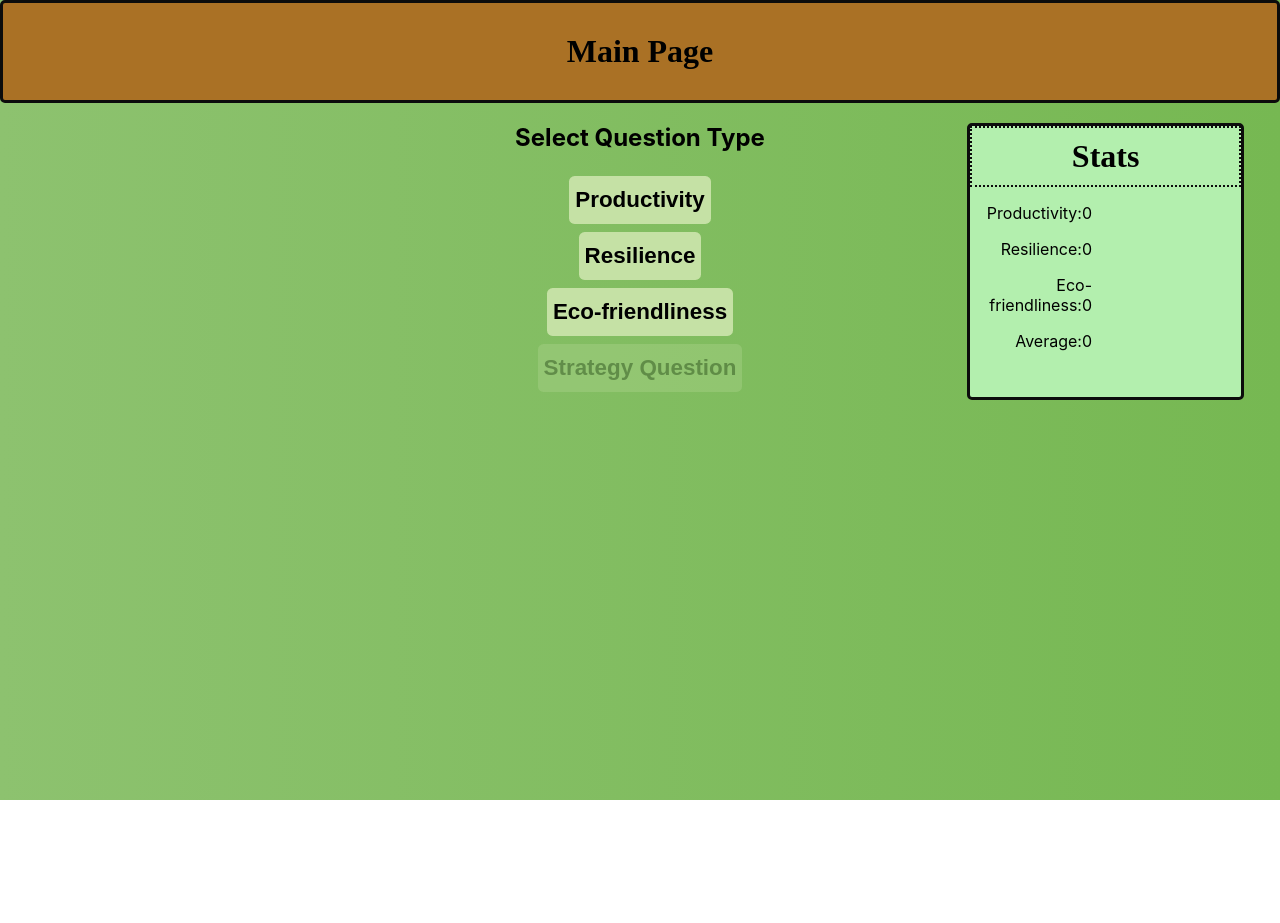
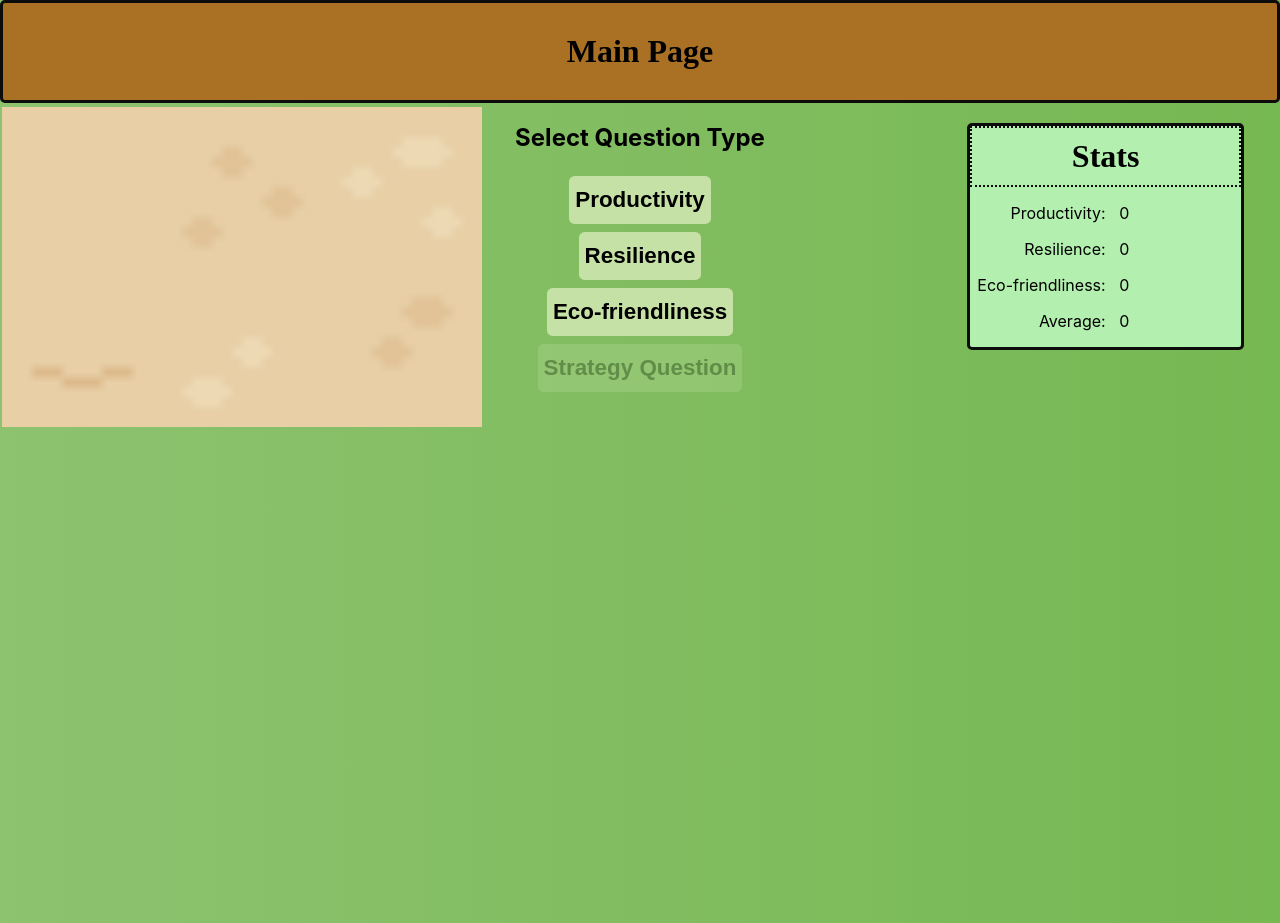
Before and after one commit to waymondrang/treevia, a React (Create React App) app: page / in a window 1280 px wide. Built offline with nearby package versions, Linux system fonts and the light colour scheme.

Commit message:
Added Farm component

```diff
--- /dev/null
+++ b/src/Farm.css
@@ -0,0 +1,7 @@
+.farm{
+    position: absolute;
+    margin-top: 10% ;
+    margin-left: 17%;
+    text-align: left;
+    scale: 1000%;
+  }
--- /dev/null
+++ b/src/Farm.jsx
@@ -0,0 +1,21 @@
+import "./Farm.css";
+import React, { Component } from 'react';
+
+class Farm extends Component{
+  constructor(props) {
+    super(props);
+    this.state = {
+        sprite: "/images/Tilled Dirt.png",
+    };
+  }
+    render(){
+        return (
+            <body>
+            <img class="farm" src={this.state.sprite} alt="the farm in its basic state"></img>
+            </body>
+        );
+    }
+}
+
+
+export default Farm;
--- a/src/MainPage.css
+++ b/src/MainPage.css
@@ -1,7 +1,7 @@
 .MainPage {
-  text-align: center;
+
   width: 100%;
-  height: 100vh;
+  height: 100%;
   background: #76b852;
   /* fallback for old browsers */
   background: -webkit-linear-gradient(to right, #8DC26F, #76b852);
@@ -10,6 +10,7 @@
   /* W3C, IE 10+/ Edge, Firefox 16+, Chrome 26+, Opera 12+, Safari 7+ */
 }
   .MainPage h1{
+    text-align: center;
     margin: 0;
     background-color: #aa7125;
     padding-top: 30px;
@@ -30,6 +31,7 @@
   text-align: center;
 }
 .button{
+  text-align: center;
   height: 3rem;
   border: none;
   border-radius: 0.25em;
--- a/src/MainPage.js
+++ b/src/MainPage.js
@@ -1,6 +1,7 @@
 import "./MainPage.css";
 import React from 'react';
 import Stats from './Stats.jsx';
+import Farm from './Farm.jsx';
 
 function MainPage() {
   return (
@@ -9,6 +10,7 @@ function MainPage() {
         <h1>Main Page</h1>
       </header>
       <body>
+      <Farm/>
       <Stats/>
         <div className="buttons-list">
           <h2>Select Question Type</h2>
@@ -21,6 +23,7 @@ function MainPage() {
             <button className="button" disabled>Strategy Question</button>
             <br/>
         </div>
+
       </body>
     </div>
   );
--- a/src/Stats.css
+++ b/src/Stats.css
@@ -20,10 +20,13 @@
     border-radius: 0px;
 }
 .Stat-vals{
+    position: absolute;
+    padding-left: 55%;
+}
+.Stat-names{
     margin: 0;
-    padding-bottom: 30px;
     padding-left: 0px;
-    padding-right: 55%;
+    padding-right: 50%;
+    padding-top: 0.009%;
     text-align: right;
-    text-transform: unset;
 }
--- a/src/Stats.jsx
+++ b/src/Stats.jsx
@@ -12,7 +12,7 @@ class Stats extends Component{
       Average: 0,
     };
   }
-
+  setState
     render(){
         return (
             <div className="Stats">
@@ -20,15 +20,21 @@ class Stats extends Component{
                 <h1>Stats</h1>
               </header>
               <body>
-                <div className="Stat-vals">
-                  <p>Productivity:{this.state.Productivity}</p>
-                  <p>Resilience:{this.state.Resilience}</p>
-                  <p>Eco-friendliness:{this.state.Ecofriendliness}</p>
-                  <p>Average:{this.state.Average}</p>
+              <div className="Stat-vals">
+                  <p>{this.state.Productivity}</p>
+                  <p>{this.state.Resilience}</p>
+                  <p>{this.state.Ecofriendliness}</p>
+                  <p>{this.state.Average}</p>
                 </div>
+                <div className="Stat-names">
+                  <p>Productivity:</p>
+                  <p>Resilience:</p>
+                  <p>Eco-friendliness:</p>
+                  <p>Average:</p>
+                </div>
+
               </body>
             </div>
-
         );
     }
 }
```
Also changed, not shown: public/images/Tilled Dirt.png (added).
